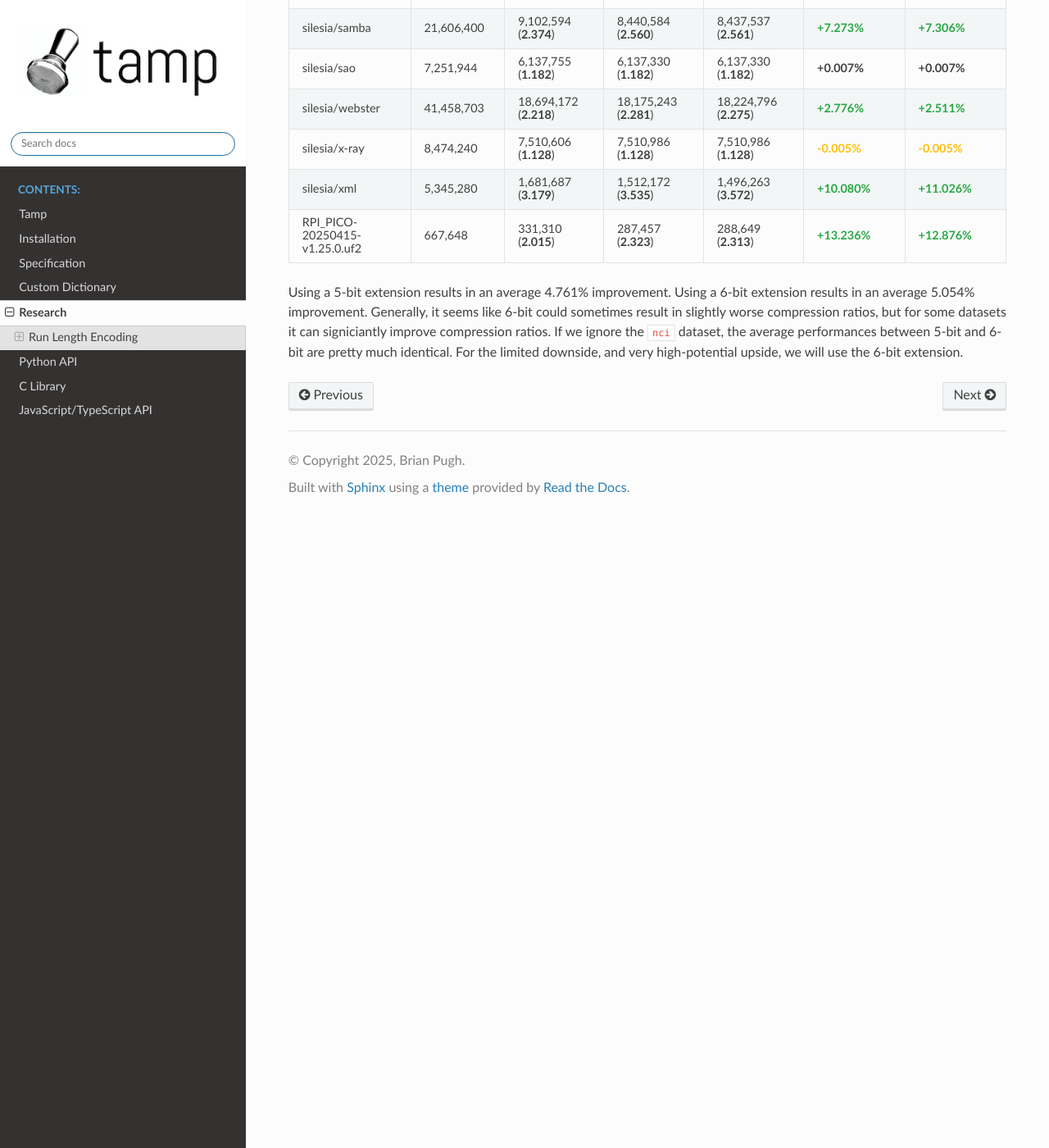
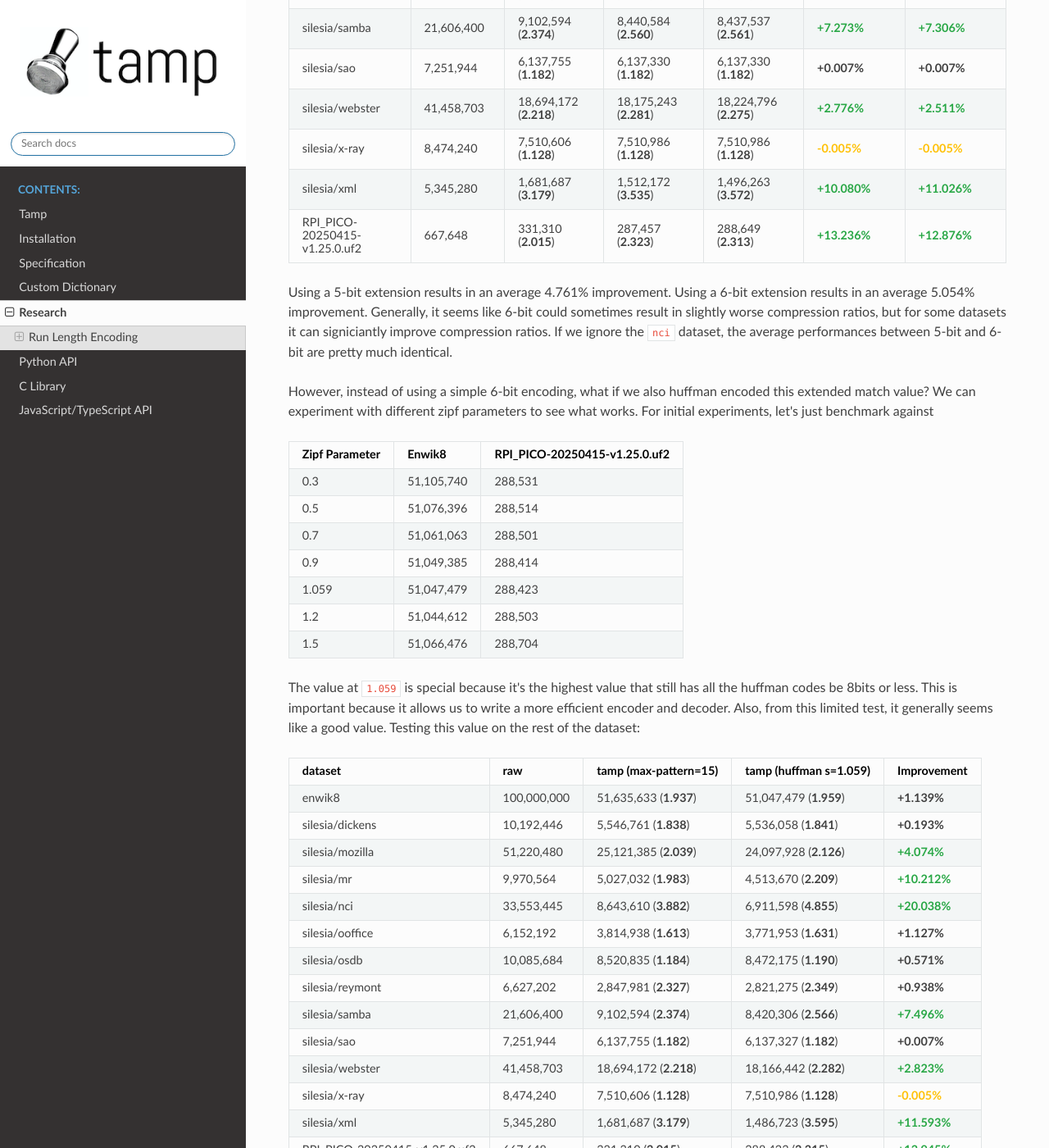
Before and after one commit to BrianPugh/tamp, a Sphinx documentation site: the page built from docs/source/research.rst, in a window 1280 px wide and 1400 px high, scrolled down 11427 px. Shown: the whole window at 82% size. Built offline with Sphinx 7.4.7 and the Read the Docs theme 3.1.0, drawn with Linux system fonts in a browser that asks for light colours; some of the changed text lies outside the part shown.

Commit message:
huffman encode the extended match.

```diff
--- a/docs/source/research.rst
+++ b/docs/source/research.rst
@@ -484,4 +484,67 @@ Using a 5-bit extension results in an average 4.761% improvement.
 Using a 6-bit extension results in an average 5.054% improvement.
 Generally, it seems like 6-bit could sometimes result in slightly worse compression ratios, but for some datasets it can signiciantly improve compression ratios.
 If we ignore the ``nci`` dataset, the average performances between 5-bit and 6-bit are pretty much identical.
-For the limited downside, and very high-potential upside, we will use the 6-bit extension.
+
+However, instead of using a simple 6-bit encoding, what if we also huffman encoded this extended match value?
+We can experiment with different zipf parameters to see what works. For initial experiments, let's just benchmark against
+
++----------------+------------+-------------------------------+
+| Zipf Parameter | Enwik8     | RPI_PICO-20250415-v1.25.0.uf2 |
++================+============+===============================+
+| 0.3            | 51,105,740 | 288,531                       |
++----------------+------------+-------------------------------+
+| 0.5            | 51,076,396 | 288,514                       |
++----------------+------------+-------------------------------+
+| 0.7            | 51,061,063 | 288,501                       |
++----------------+------------+-------------------------------+
+| 0.9            | 51,049,385 | 288,414                       |
++----------------+------------+-------------------------------+
+| 1.059          | 51,047,479 | 288,423                       |
++----------------+------------+-------------------------------+
+| 1.2            | 51,044,612 | 288,503                       |
++----------------+------------+-------------------------------+
+| 1.5            | 51,066,476 | 288,704                       |
++----------------+------------+-------------------------------+
+
+The value at ``1.059`` is special because it's the highest value that still has all the huffman codes be 8bits or less.
+This is important because it allows us to write a more efficient encoder and decoder.
+Also, from this limited test, it generally seems like a good value. Testing this value on the rest of the dataset:
+
++-------------------------------+-------------+--------------------------+-------------------------------+---------------------+
+| dataset                       | raw         | tamp (max-pattern=15)    | tamp (huffman s=1.059)        | Improvement         |
++===============================+=============+==========================+===============================+=====================+
+| enwik8                        | 100,000,000 | 51,635,633 (**1.937**)   | 51,047,479 (**1.959**)        | **+1.139%**         |
++-------------------------------+-------------+--------------------------+-------------------------------+---------------------+
+| silesia/dickens               | 10,192,446  | 5,546,761 (**1.838**)    | 5,536,058 (**1.841**)         | **+0.193%**         |
++-------------------------------+-------------+--------------------------+-------------------------------+---------------------+
+| silesia/mozilla               | 51,220,480  | 25,121,385 (**2.039**)   | 24,097,928 (**2.126**)        | :good:`+4.074%`     |
++-------------------------------+-------------+--------------------------+-------------------------------+---------------------+
+| silesia/mr                    | 9,970,564   | 5,027,032 (**1.983**)    | 4,513,670 (**2.209**)         | :good:`+10.212%`    |
++-------------------------------+-------------+--------------------------+-------------------------------+---------------------+
+| silesia/nci                   | 33,553,445  | 8,643,610 (**3.882**)    | 6,911,598 (**4.855**)         | :good:`+20.038%`    |
++-------------------------------+-------------+--------------------------+-------------------------------+---------------------+
+| silesia/ooffice               | 6,152,192   | 3,814,938 (**1.613**)    | 3,771,953 (**1.631**)         | **+1.127%**         |
++-------------------------------+-------------+--------------------------+-------------------------------+---------------------+
+| silesia/osdb                  | 10,085,684  | 8,520,835 (**1.184**)    | 8,472,175 (**1.190**)         | **+0.571%**         |
++-------------------------------+-------------+--------------------------+-------------------------------+---------------------+
+| silesia/reymont               | 6,627,202   | 2,847,981 (**2.327**)    | 2,821,275 (**2.349**)         | **+0.938%**         |
++-------------------------------+-------------+--------------------------+-------------------------------+---------------------+
+| silesia/samba                 | 21,606,400  | 9,102,594 (**2.374**)    | 8,420,306 (**2.566**)         | :good:`+7.496%`     |
++-------------------------------+-------------+--------------------------+-------------------------------+---------------------+
+| silesia/sao                   | 7,251,944   | 6,137,755 (**1.182**)    | 6,137,327 (**1.182**)         | **+0.007%**         |
++-------------------------------+-------------+--------------------------+-------------------------------+---------------------+
+| silesia/webster               | 41,458,703  | 18,694,172 (**2.218**)   | 18,166,442 (**2.282**)        | :good:`+2.823%`     |
++-------------------------------+-------------+--------------------------+-------------------------------+---------------------+
+| silesia/x-ray                 | 8,474,240   | 7,510,606 (**1.128**)    | 7,510,986 (**1.128**)         | :neutral:`-0.005%`  |
++-------------------------------+-------------+--------------------------+-------------------------------+---------------------+
+| silesia/xml                   | 5,345,280   | 1,681,687 (**3.179**)    | 1,486,723 (**3.595**)         | :good:`+11.593%`    |
++-------------------------------+-------------+--------------------------+-------------------------------+---------------------+
+| RPI_PICO-20250415-v1.25.0.uf2 | 667,648     | 331,310 (**2.015**)      | 288,423 (**2.315**)           | :good:`+12.945%`    |
++-------------------------------+-------------+--------------------------+-------------------------------+---------------------+
+
+The huffman encoding approach achieves an average improvement of 5.225% over the baseline Tamp algorithm across all datasets.
+
+It's slightly inefficient to breakup the huffman encoding into 2 stages like this, but has some pros in our system:
+1. Allows for efficient encoding/decoding.
+2. Allows for efficient bitshift of input/output data.
+3. Re-uses a lot of the code while maintaining backwards compatibility.
```
Also changed, not shown: 2 other files.
